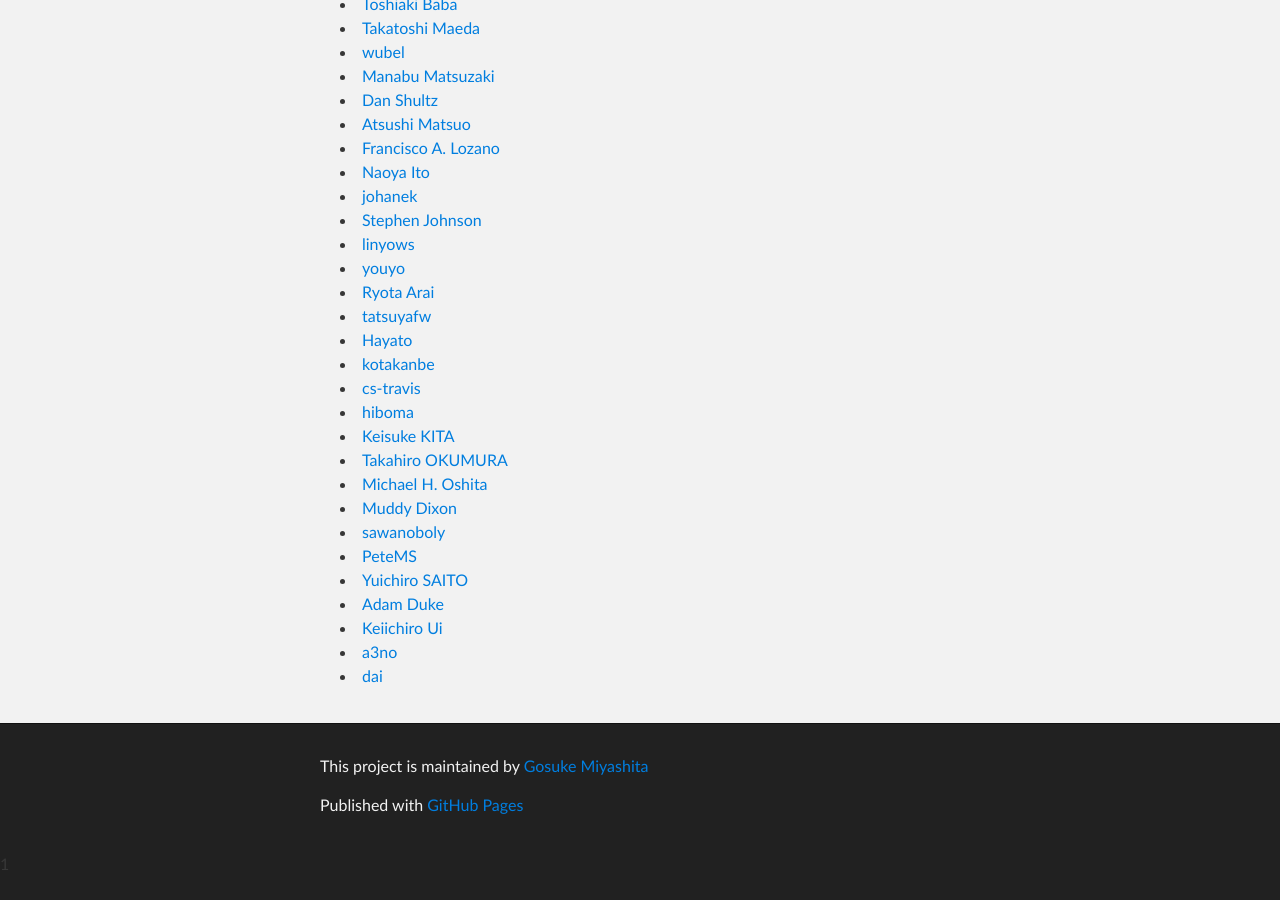
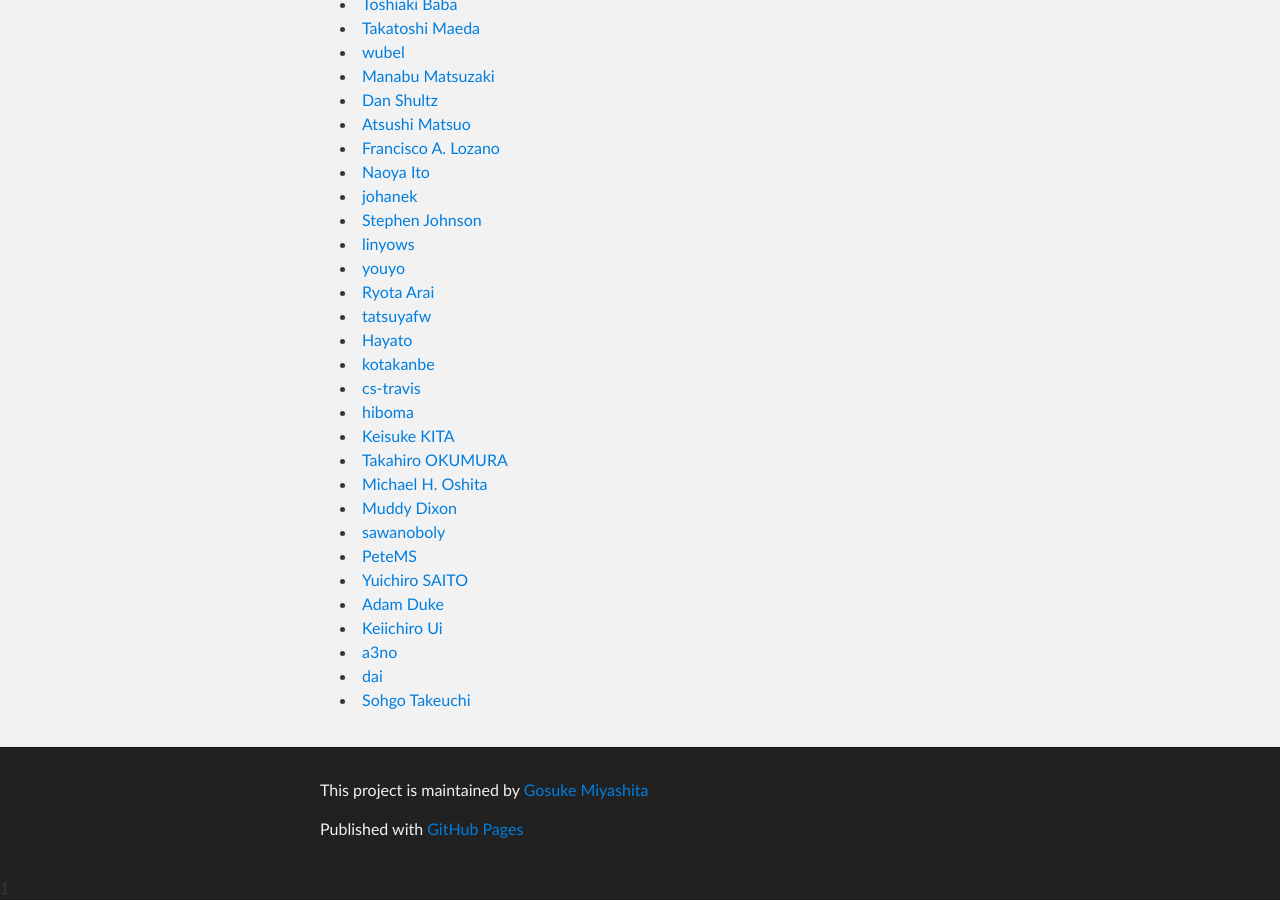
Before and after one commit to serverspec/serverspec.github.io, a Jekyll site: the page built from contributors.md, in a window 1280 px wide and 900 px high, scrolled down 732 px. Built offline with Jekyll 4.4.1, drawn with Linux system fonts in a browser that asks for light colours; Markdown is read by kramdown in place of the engine named in the settings; before the commit the page ends 1608 px from its top, so only the background shows below that.

Commit message:
Add a contributor

```diff
--- a/contributors.md
+++ b/contributors.md
@@ -48,3 +48,4 @@ title: Contributors
  * [Keiichiro Ui](https://github.com/kui)
  * [a3no](https://github.com/a3no)
  * [dai](https://github.com/cl-lab-k)
+ * [Sohgo Takeuchi](https://github.com/sohgo)
```
